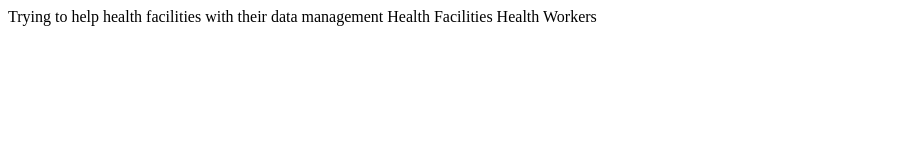
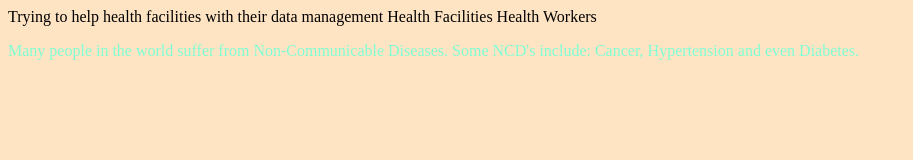
Before and after one commit to Gitari-Serena-Nduta/HealthFacilities-DataManagement, a plain HTML site: page index.html in a window 1280 px wide. Shown: the whole page, without its empty margins (0-913 px from the left). Drawn offline with Linux system fonts and the light colour scheme.

Commit message:
Added some inline styling and one sentence

```diff
--- a/index.html
+++ b/index.html
@@ -1,4 +1,11 @@
 Trying to help health facilities with their data management
 <html>
-    <head>Health Facilities Health Workers </head>
+
+    <head>Health Facilities Health Workers
+    <style>
+        p {color:aquamarine;}
+        body {background-color: bisque;}
+    </style>
+   </head>
+    <p>Many people in the world suffer from Non-Communicable Diseases. Some NCD's include: Cancer, Hypertension and even Diabetes.</p>
 </html>
```
